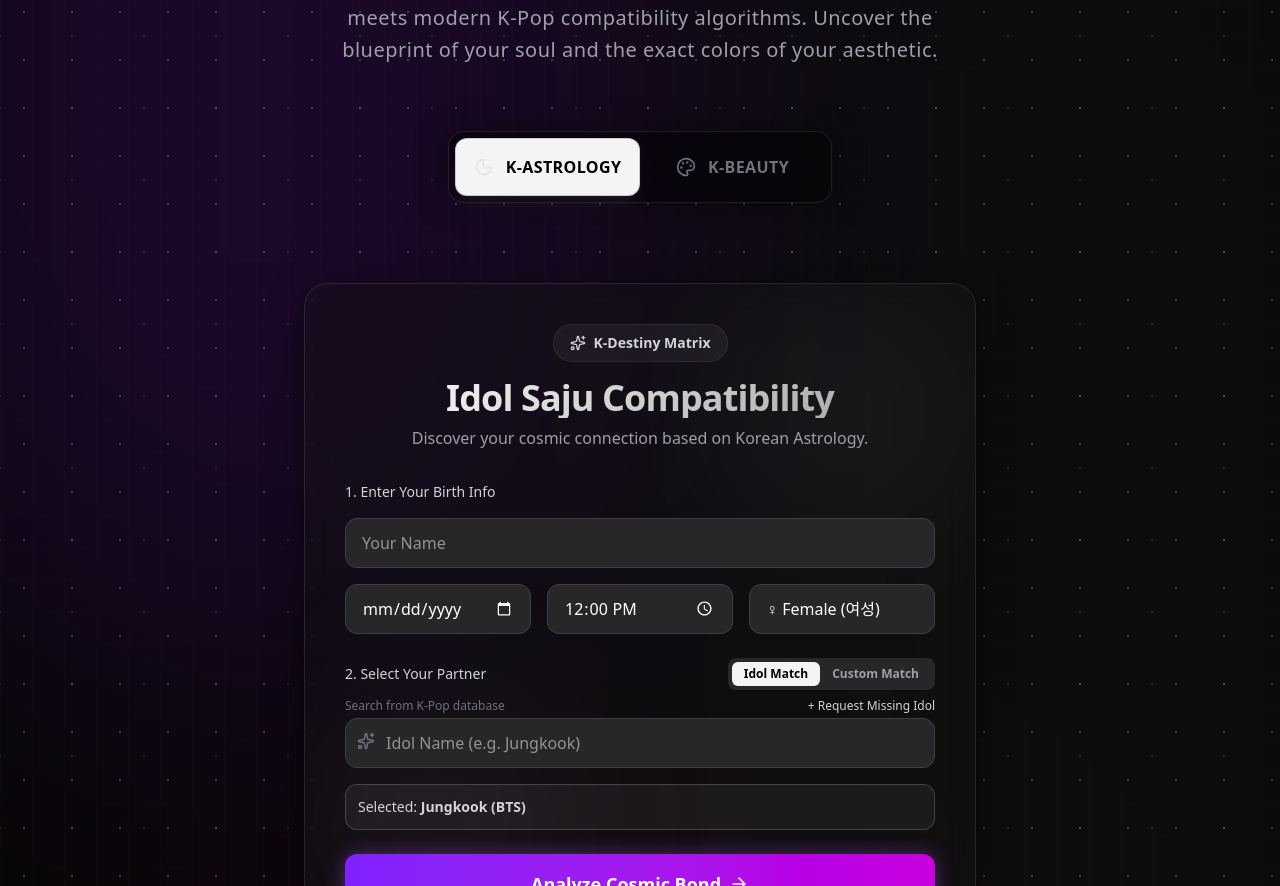
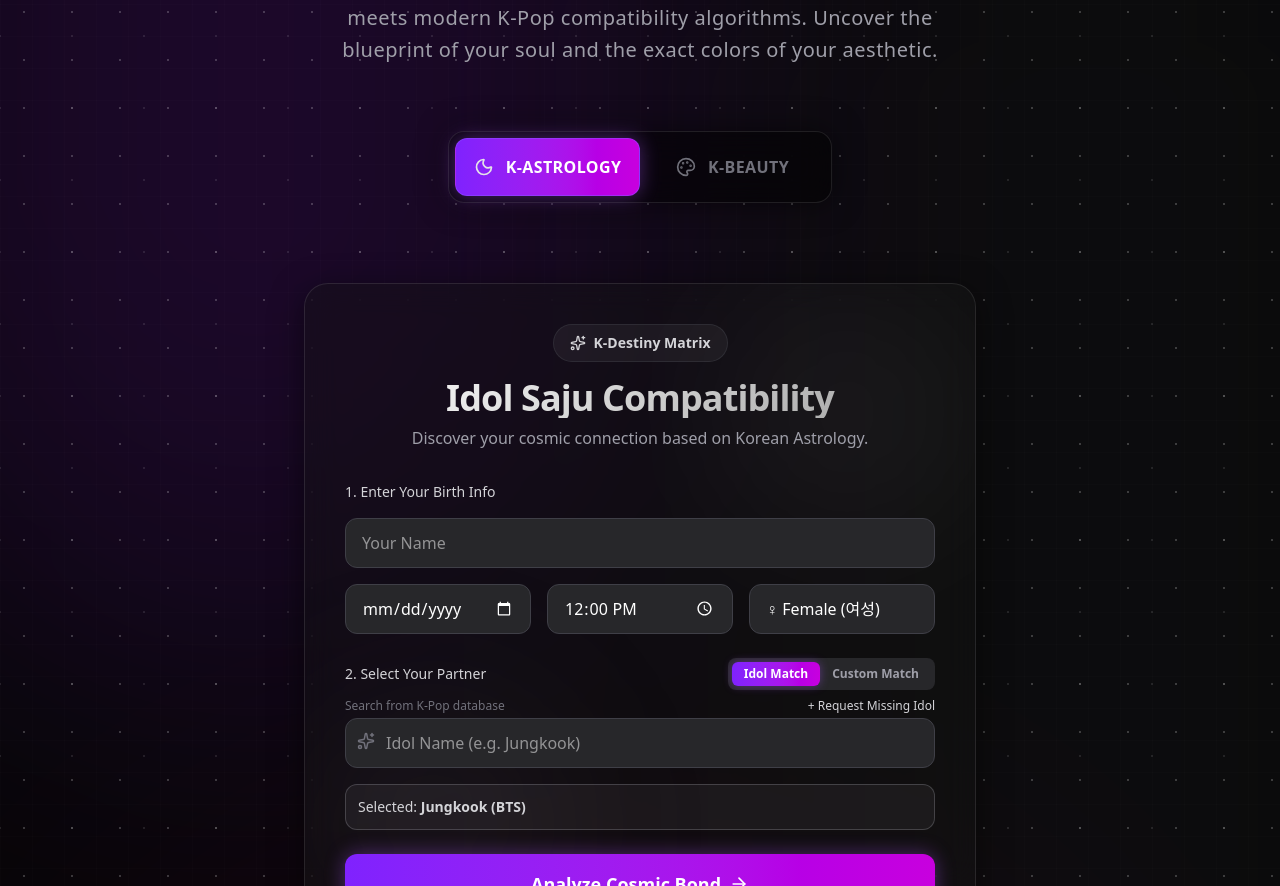
Before and after one commit to cwjung77-glitch/K-oracle, a Next.js app: page / in a window 1280 px wide. Shown: the part 540-1426 px from the top of the page. Built offline with nearby package versions, Linux system fonts and the light colour scheme.

Commit message:
fix(design): apply cyber purple gradient to K-astrology tab and idol match toggles

```diff
--- a/src/app/page.js
+++ b/src/app/page.js
@@ -168,7 +168,7 @@ export default function OracleLanding() {
             onClick={() => { setActiveTab('saju'); localStorage.setItem('purchasedProduct', 'saju'); setHasPaid(false); }}
             className={`w-full py-3 sm:py-4 rounded-xl font-bold flex flex-col sm:flex-row items-center justify-center gap-1 sm:gap-3 text-xs sm:text-base transition-all duration-300 ${
               activeTab === 'saju'
-                ? 'bg-zinc-100 text-black shadow-lg shadow-white/5 border border-zinc-400/50'
+                ? 'bg-gradient-to-r from-violet-600 to-fuchsia-600 text-white shadow-[0_0_20px_rgba(168,85,247,0.4)] border border-violet-500/50'
                 : 'text-zinc-500 hover:text-white border border-transparent hover:bg-white/5'
             }`}
           >
--- a/src/components/features/SajuCompatibility.jsx
+++ b/src/components/features/SajuCompatibility.jsx
@@ -284,8 +284,8 @@ export default function SajuCompatibility({ onUnlockPremium }) {
               <div className="flex flex-col sm:flex-row justify-between items-start sm:items-center gap-2 mb-2">
                 <label className="text-sm font-medium text-zinc-300">2. Select Your Partner</label>
                 <div className="flex bg-zinc-800 rounded-lg p-1">
-                  <button onClick={() => setMatchType('idol')} className={`px-3 py-1 text-xs font-bold rounded-md transition-colors ${matchType === 'idol' ? 'bg-zinc-100 text-black' : 'text-zinc-400 hover:text-white'}`}>Idol Match</button>
-                  <button onClick={() => setMatchType('custom')} className={`px-3 py-1 text-xs font-bold rounded-md transition-colors ${matchType === 'custom' ? 'bg-zinc-100 text-black' : 'text-zinc-400 hover:text-white'}`}>Custom Match</button>
+                  <button onClick={() => setMatchType('idol')} className={`px-3 py-1 text-xs font-bold rounded-md transition-colors ${matchType === 'idol' ? 'bg-gradient-to-r from-violet-600 to-fuchsia-600 text-white shadow-[0_0_10px_rgba(168,85,247,0.4)]' : 'text-zinc-400 hover:text-white'}`}>Idol Match</button>
+                  <button onClick={() => setMatchType('custom')} className={`px-3 py-1 text-xs font-bold rounded-md transition-colors ${matchType === 'custom' ? 'bg-gradient-to-r from-violet-600 to-fuchsia-600 text-white shadow-[0_0_10px_rgba(168,85,247,0.4)]' : 'text-zinc-400 hover:text-white'}`}>Custom Match</button>
                 </div>
               </div>
 
```
